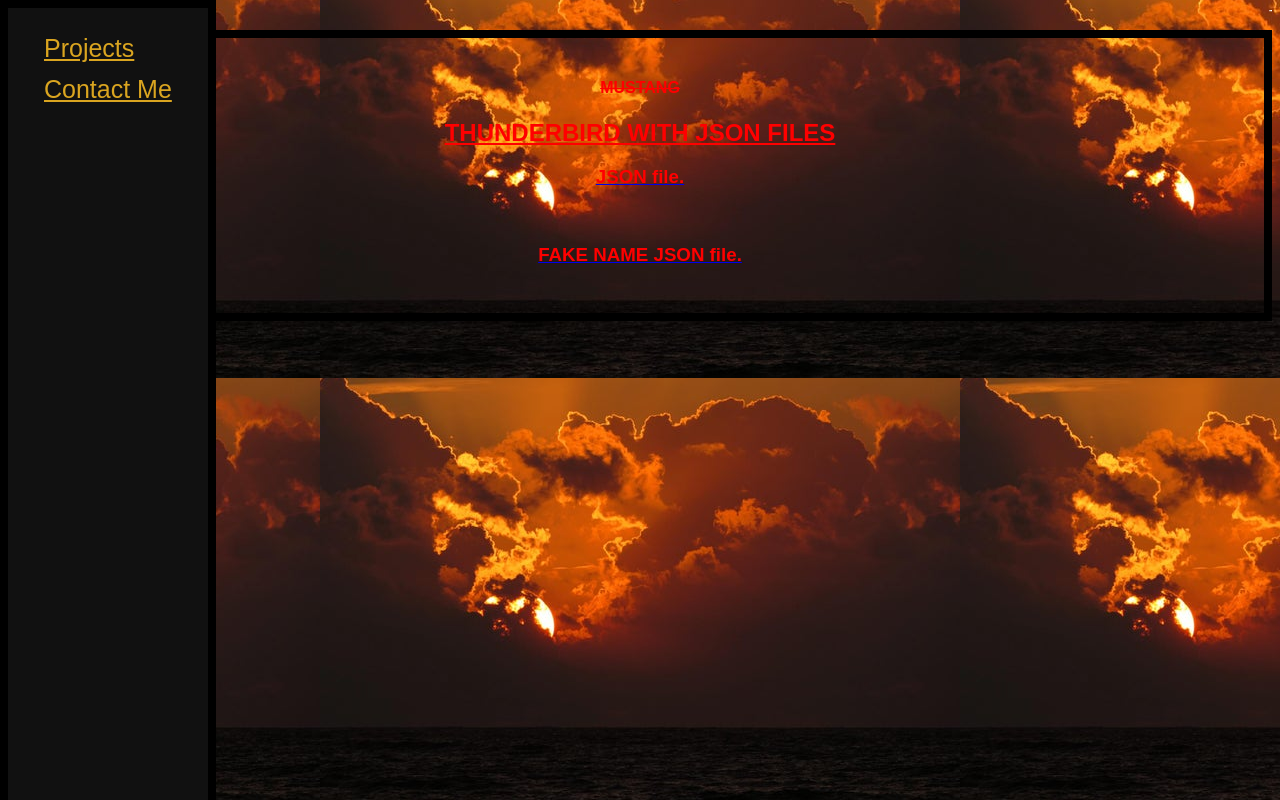
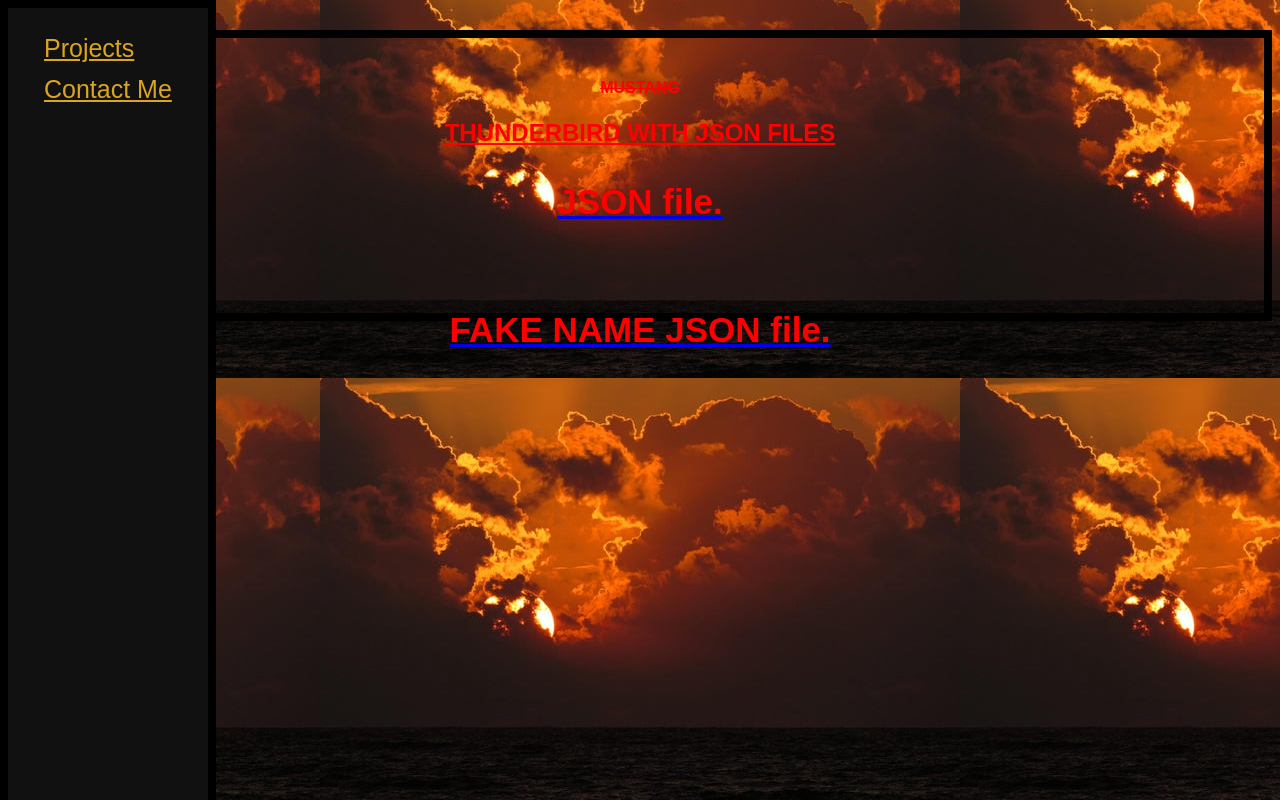
Before and after one commit to kwintynmporter/mustang-data-kmp, a plain HTML site: page index.html in a window 1280 px wide. Drawn offline with Linux system fonts and the light colour scheme.

Commit message:
yestur added

```diff
--- a/mustangStyle.css
+++ b/mustangStyle.css
@@ -6,7 +6,7 @@
     }
     h2 {color: red; text-align: center; text-decoration: underline;}
     h2:hover {color: goldenrod;}
-    h3 {font-size: 30-x; font-family: Arial; color: red; text-align: center;}
+    h3 {font-size: 35px; font-family: Arial; color: red; text-align: center;}
     h3:hover {color: goldenrod;}
     h4 {color: red; text-align: center; text-decoration: line-through;}
     div {
```
